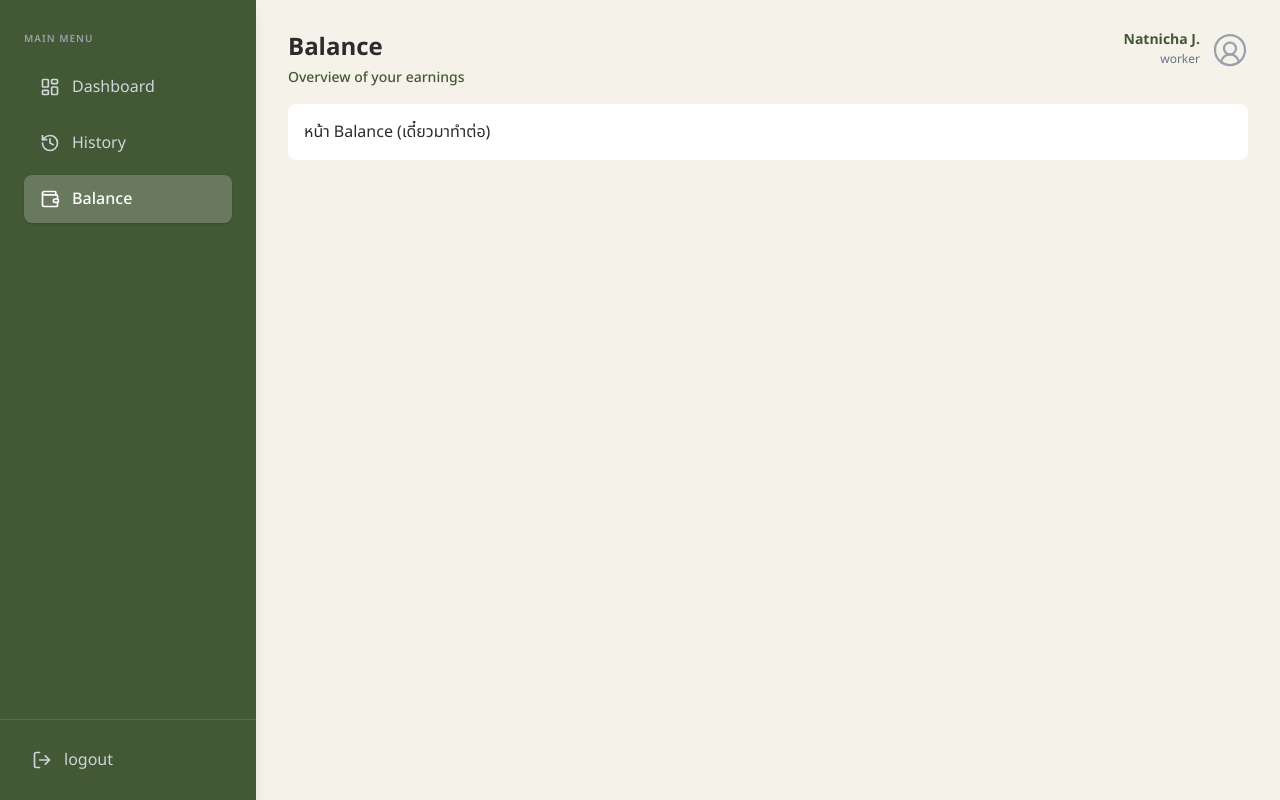
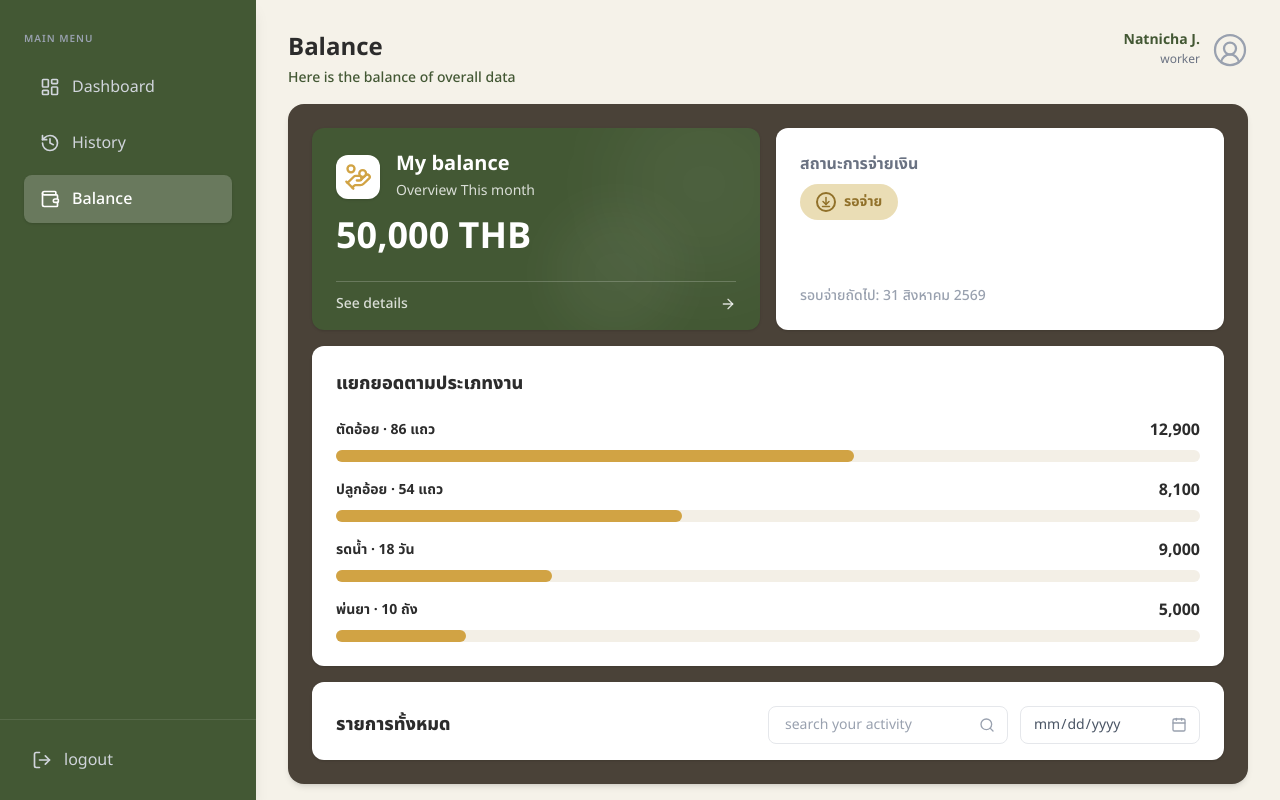
Before and after one commit to MUDST-2026-aomaoi/aomaoi-frontend, a React (Vite) app: page /worker/balance in a window 1280 px wide. Built offline with nearby package versions, Linux system fonts and the light colour scheme; a web font is replaced by a local one.

Commit message:
feat: create WorkerBalance page matching Figma mockup

```diff
--- a/src/App.jsx
+++ b/src/App.jsx
@@ -6,6 +6,8 @@ import WorkerLayout from './components/layout/WorkerLayout';
 // Pages
 import WorkerDashboard from './pages/worker/WorkerDashboard';
 import WorkerHistory from './pages/worker/WorkerHistory';
+
+import WorkerBalance from './pages/worker/WorkerBalance';
 
 function App() {
   return (
@@ -19,7 +21,7 @@ function App() {
           <Route index element={<Navigate to="dashboard" replace />} />
           <Route path="dashboard" element={<WorkerDashboard />} />
           <Route path="history" element={<WorkerHistory />} />
-          <Route path="balance" element={<div className="p-4 bg-white rounded-lg">หน้า Balance (เดี๋ยวมาทำต่อ)</div>} />
+          <Route path="balance" element={<WorkerBalance />} />
         </Route>
 
         {/* เส้นทางของ Admin (หน้าเพื่อน) */}
--- a/src/components/layout/WorkerLayout.jsx
+++ b/src/components/layout/WorkerLayout.jsx
@@ -14,10 +14,9 @@ export default function WorkerLayout() {
     }`;
   };
 
-  // ดึงชื่อหน้าจาก URL เพื่อมาแสดงที่ Header
   const getPageInfo = () => {
     if (location.pathname.includes('/history')) return { title: 'History', sub: 'Here is the history of overall data' };
-    if (location.pathname.includes('/balance')) return { title: 'Balance', sub: 'Overview of your earnings' };
+    if (location.pathname.includes('/balance')) return { title: 'Balance', sub: 'Here is the balance of overall data' };
     return { title: 'Dashboard', sub: 'Here is the summary of overall data' };
   };
   const pageInfo = getPageInfo();
--- /dev/null
+++ b/src/pages/worker/WorkerBalance.jsx
@@ -0,0 +1,145 @@
+import { Search, Calendar, HandCoins, ArrowDownToLine, ArrowRight } from 'lucide-react';
+
+export default function WorkerBalance() {
+  // ข้อมูลจำลองสำหรับ Progress Bar
+  const workStats = [
+    { name: 'ตัดอ้อย · 86 แถว', amount: '12,900', pct: '60%' },
+    { name: 'ปลูกอ้อย · 54 แถว', amount: '8,100', pct: '40%' },
+    { name: 'รดน้ำ · 18 วัน', amount: '9,000', pct: '25%' },
+    { name: 'พ่นยา · 10 ถัง', amount: '5,000', pct: '15%' },
+  ];
+
+  // ข้อมูลจำลองสำหรับตาราง
+  const dummyTable = Array.from({ length: 15 }).map((_, idx) => ({
+    id: idx,
+    date: '20/01/2569',
+    type: 'ตัดอ้อย',
+    quantity: '20 ท่อน',
+    balance: '10000 THB'
+  }));
+
+  return (
+    <div className="bg-[#4A4238] rounded-2xl p-6 flex flex-col h-[calc(100vh-120px)] shadow-md overflow-hidden">
+
+      {/* 1. ส่วนบน (การ์ดยอดเงิน & การ์ดสถานะ) */}
+      <div className="grid grid-cols-2 gap-4 mb-4">
+
+        {/* ซ้าย: My Balance */}
+        <div className="bg-farm-primary rounded-xl p-6 pb-4 text-white flex flex-col justify-between shadow-sm relative overflow-hidden">
+          <div className="relative z-10">
+            <div className="flex items-center gap-4 mb-4">
+              <div className="bg-white text-farm-accent p-2 rounded-xl shadow-sm">
+                <HandCoins size={28} />
+              </div>
+              <div>
+                <h2 className="text-xl font-bold leading-tight">My balance</h2>
+                <p className="text-sm text-white/80 mt-1">Overview This month</p>
+              </div>
+            </div>
+            <div className="text-4xl font-bold mt-2">50,000 THB</div>
+          </div>
+
+          <div className="relative z-10 border-t border-white/20 mt-6 pt-3 flex justify-between items-center text-sm font-medium text-white/80 cursor-pointer hover:text-white transition-colors">
+            <span>See details</span>
+            <ArrowRight size={16} />
+          </div>
+
+          {/* ลวดลายวงกลมจางๆ พื้นหลังการ์ด */}
+          <div className="absolute -top-10 -right-10 w-48 h-48 bg-white/5 rounded-full blur-2xl"></div>
+          <div className="absolute top-20 right-20 w-32 h-32 bg-white/5 rounded-full blur-xl"></div>
+        </div>
+
+        {/* ขวา: สถานะการจ่ายเงิน */}
+        <div className="bg-white rounded-xl p-6 flex flex-col justify-between shadow-sm">
+          <div>
+            <p className="text-gray-500 font-bold mb-2">สถานะการจ่ายเงิน</p>
+            <div className="bg-[#EADDB5] text-[#91712A] px-4 py-2 rounded-full font-bold flex items-center gap-2 w-max text-sm">
+              <div className="border-2 border-[#91712A] rounded-full p-0.5">
+                <ArrowDownToLine size={12} strokeWidth={3} />
+              </div>
+              รอจ่าย
+            </div>
+          </div>
+          <p className="text-gray-400 font-medium text-sm">รอบจ่ายถัดไป: 31 สิงหาคม 2569</p>
+        </div>
+      </div>
+
+      {/* 2. ส่วนกลาง (แยกยอดตามประเภทงาน) */}
+      <div className="bg-white rounded-xl p-6 mb-4 shadow-sm shrink-0">
+        <h3 className="text-farm-text font-extrabold text-lg mb-5">แยกยอดตามประเภทงาน</h3>
+        <div className="flex flex-col gap-4">
+          {workStats.map((stat, i) => (
+            <div key={i}>
+              <div className="flex justify-between items-center mb-2">
+                <p className="text-farm-text font-bold text-sm">{stat.name}</p>
+                <p className="text-farm-text font-bold">{stat.amount}</p>
+              </div>
+              <div className="w-full bg-[#F3EFE6] rounded-full h-3">
+                <div
+                  className="bg-[#D1A344] h-3 rounded-full"
+                  style={{ width: stat.pct }}
+                ></div>
+              </div>
+            </div>
+          ))}
+        </div>
+      </div>
+
+      {/* 3. ส่วนล่าง (ตารางรายการทั้งหมด) */}
+      <div className="bg-white rounded-xl p-6 flex-1 flex flex-col shadow-sm overflow-hidden">
+
+        {/* Header ตาราง + ตัวกรอง */}
+        <div className="flex justify-between items-center mb-4 shrink-0">
+          <h3 className="text-farm-text font-extrabold text-lg">รายการทั้งหมด</h3>
+
+          <div className="flex items-center gap-3">
+            {/* Search */}
+            <div className="relative w-[240px] border border-gray-200 rounded-lg overflow-hidden flex items-center">
+              <input
+                type="text"
+                placeholder="search your activity"
+                className="w-full pl-4 pr-10 py-2 text-farm-text outline-none text-sm placeholder:text-gray-400 bg-transparent"
+              />
+              <Search size={16} className="absolute right-3 text-gray-400" />
+            </div>
+
+            {/* Date */}
+            <div className="relative w-[180px] border border-gray-200 rounded-lg overflow-hidden flex items-center">
+              <input
+                type="date"
+                className="w-full pl-3 pr-8 py-2 text-farm-text outline-none text-sm text-gray-600 bg-transparent relative z-20 [&::-webkit-calendar-picker-indicator]:opacity-0 [&::-webkit-calendar-picker-indicator]:absolute [&::-webkit-calendar-picker-indicator]:w-full [&::-webkit-calendar-picker-indicator]:cursor-pointer"
+              />
+              <Calendar size={16} className="absolute right-3 text-gray-400 z-10 pointer-events-none" />
+            </div>
+          </div>
+        </div>
+
+        {/* ตาราง */}
+        <div className="overflow-y-auto flex-1 rounded-t-xl border border-gray-200">
+          <table className="w-full text-left border-collapse">
+            <thead className="bg-[#E5E7EB] sticky top-0 z-10">
+              <tr>
+                <th className="py-4 px-6 text-gray-500 font-bold text-lg">Work Date</th>
+                <th className="py-4 px-6 text-gray-500 font-bold text-lg">Work Type</th>
+                <th className="py-4 px-6 text-gray-500 font-bold text-lg text-center">Quantity</th>
+                <th className="py-4 px-6 text-gray-500 font-bold text-lg text-right">Balance</th>
+              </tr>
+            </thead>
+            <tbody className="divide-y divide-gray-200">
+              {dummyTable.map((item) => (
+                <tr key={item.id} className="hover:bg-gray-50 transition-colors">
+                  <td className="py-3 px-6 text-farm-text font-medium">{item.date}</td>
+                  <td className="py-3 px-6 text-farm-text font-medium">{item.type}</td>
+                  <td className="py-3 px-6 text-farm-text font-medium text-center">{item.quantity}</td>
+                  <td className="py-3 px-6 text-farm-text font-medium text-right">{item.balance}</td>
+                </tr>
+              ))}
+            </tbody>
+          </table>
+        </div>
+
+      </div>
+
+    </div>
+  );
+}
```
